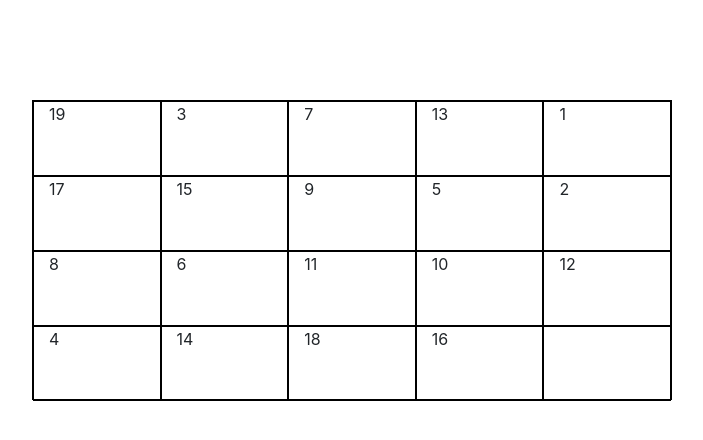
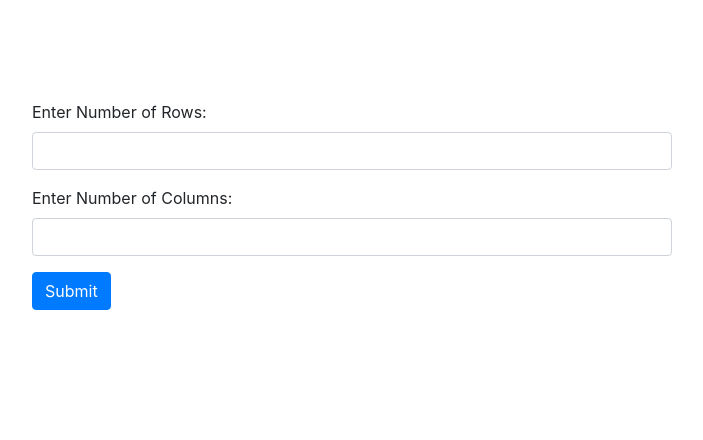
Before and after one commit to Sarang-khajuria/Sliding_puzzle_game, a plain HTML site: page index.html in a window 1280 px wide. Shown: the whole page, without its empty margins (288-991 px from the left). Drawn offline with nearby package versions, Linux system fonts and the light colour scheme.

Commit message:
Generating number of rows and columns with user input

```diff
--- a/css/style.css
+++ b/css/style.css
@@ -1,5 +1,8 @@
 .sliding-row{
     border: 1px solid black;
+    margin-top:20px;
+}
+body{
     width: 50%;
     margin: 100px auto;
 }
@@ -7,8 +10,8 @@
 .innerelems{
     border: 1px solid black;
     min-height:75px;
-    padding-left:15px;
-    padding-right:15px;
+    padding-left:0.8em;
+    padding-right:0.8em;
 }
 
 .rows{
--- a/index.html
+++ b/index.html
@@ -6,7 +6,14 @@
         <script type="text/javascript" src="js/app.js"></script>
     </head>
     <body>
-        <div class = "sliding-row">
-        </div>
+            <div class="form-group">
+                <label for="numRows">Enter Number of Rows:</label>
+                <input type="number" class="form-control" id="numRows" max="6" min="1" >
+            </div>
+            <div class="form-group">
+                <label for="numCols">Enter Number of Columns:</label>
+                <input type="number" class="form-control" id="numCols" max="6" min="1">
+            </div>
+            <button onclick="Initialise()" class="btn btn-primary">Submit</button>
     </body>
 </html>
--- a/js/app.js
+++ b/js/app.js
@@ -1,13 +1,23 @@
-window.onload = function() {
+function Initialise() {
+    if (document.contains(document.getElementsByClassName("sliding-row")[0])) {
+        document.getElementsByClassName("sliding-row")[0].remove();
+    }
+    let baseRect = createElement('sliding-row');
+    document.getElementsByTagName('body')[0].appendChild(baseRect);
     let elements = document.getElementsByClassName('innerelems');
     let elemArray = [];
-    let i=0;
-    let numberOfRows = 4;
-    let numberOfColumns = 5;
+
+    let numberOfRows = parseInt(document.getElementById('numRows').value);
+    let numberOfColumns = parseInt(document.getElementById('numCols').value);
+
     createGrid(numberOfRows,numberOfColumns);
-    let numberOfElements = numberOfRows * numberOfColumns
+    let numberOfElements = numberOfRows * numberOfColumns;
+
     let elemPos = elements.length-1;
     var empty = elements[elemPos];
+
+
+    let i=0;
     while(i<elements.length-1){
         let rand = Math.floor(Math.random()* (numberOfElements - 1)+1);
         if(elemArray.indexOf(rand) == -1){
@@ -69,7 +79,11 @@ window.onload = function() {
   };
 
 
-
+  function createElement(className){
+    let element = document.createElement('div');
+    element.setAttribute('class',className);
+    return element;
+  }
 
 
 
@@ -77,8 +91,7 @@ window.onload = function() {
     let slidingRow = document.getElementsByClassName('sliding-row')[0];
     slidingRow.style.height = (numberOfRows * 75) + 'px';
     for(let index = 0;index<numberOfRows;index++){
-        let element = document.createElement('div');
-        element.setAttribute('class','rows');
+        let element = createElement('rows');
         slidingRow.appendChild(element);
     }
     let rows = document.getElementsByClassName('rows');
@@ -86,8 +99,7 @@ window.onload = function() {
     width = width + '%';
     for(let rowIndex = 0;rowIndex<rows.length;rowIndex++){
         for(let index = 0;index < numberOfColumns;index++){
-            let element = document.createElement('div');
-            element.setAttribute('class','innerelems');
+            let element = createElement('innerelems');
             element.style.flexBasis = width;
             rows[rowIndex].appendChild(element);
         }
```
